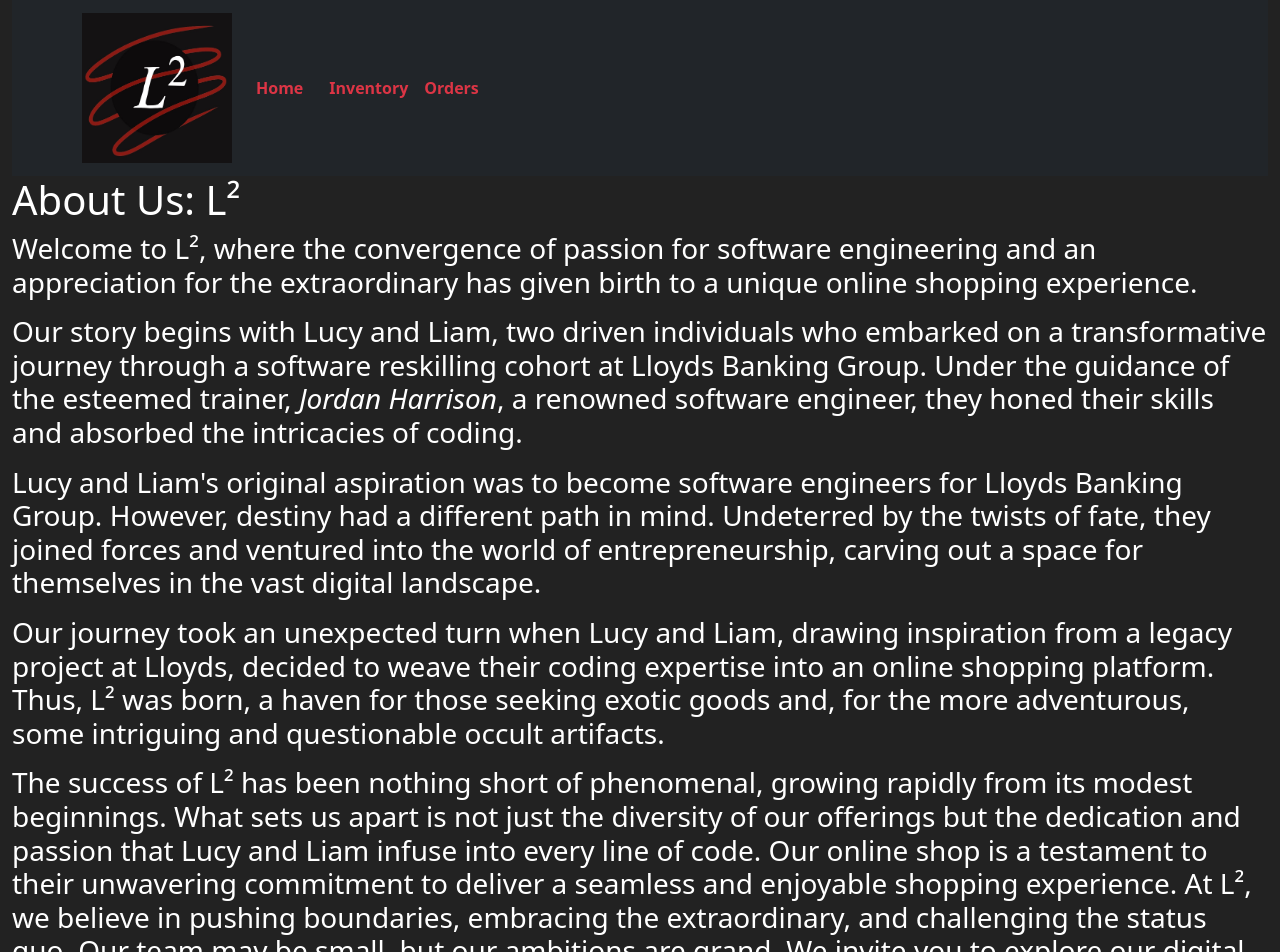
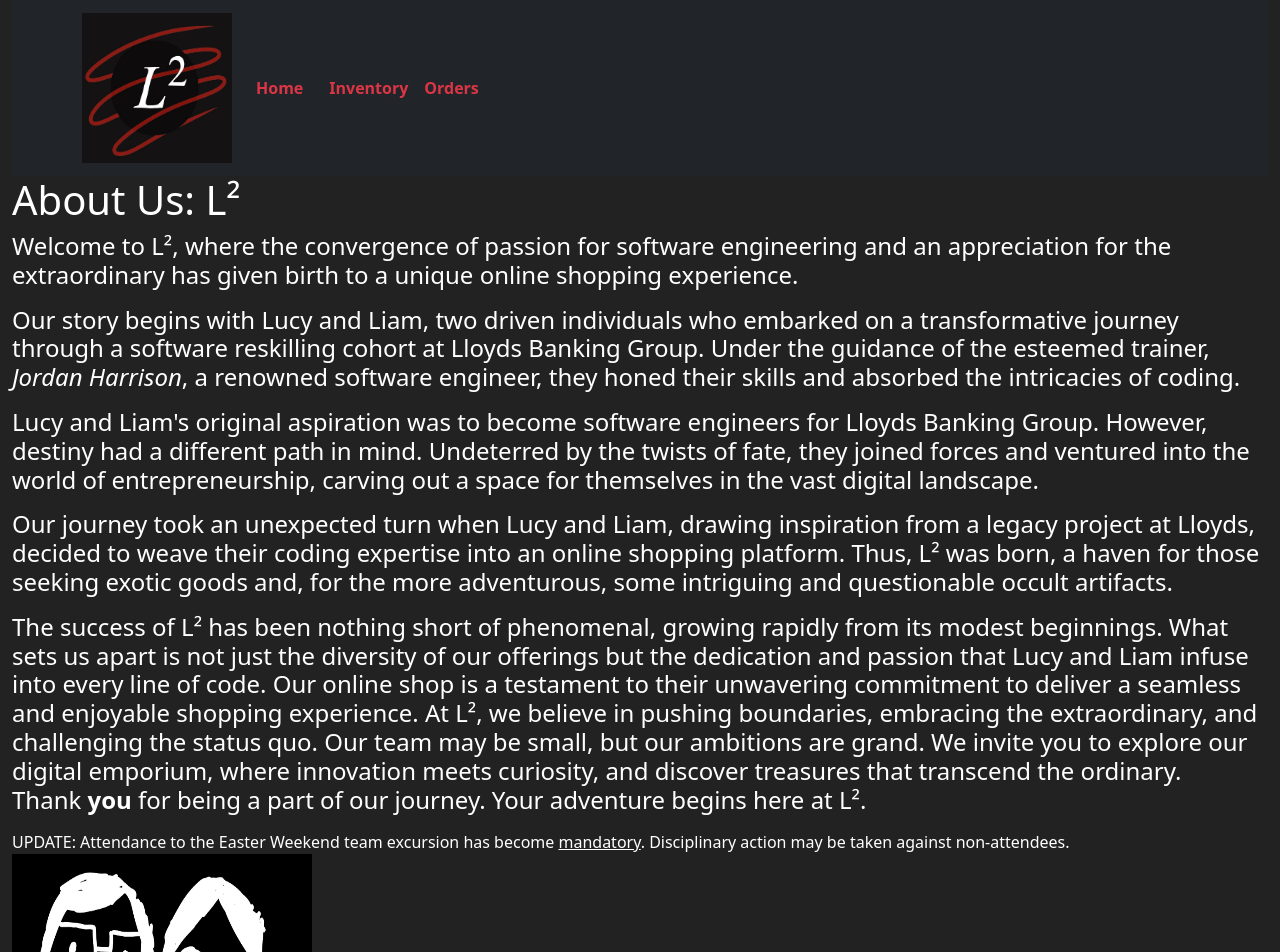
Before and after one commit to mikeatkoo01/ProjectFeatureFE, a React (Create React App) app: page / in a window 1280 px wide. Shown: the top 952 px of the page. Built offline with nearby package versions, Linux system fonts and the light colour scheme.

Commit message:
homepage - team photo

```diff
--- a/src/Home/Home.jsx
+++ b/src/Home/Home.jsx
@@ -1,8 +1,10 @@
+ import TeamPhoto from './TeamPhoto.png';
+
 function Home() {
     return (
         <div>
             <h1>About Us: L²</h1>
-            <h3>
+            <h4>
 
                <p> Welcome to L², where the convergence of passion for software engineering and an appreciation for the extraordinary has given birth to a unique online shopping experience. </p>
 
@@ -16,10 +18,11 @@ function Home() {
 
                 At L², we believe in pushing boundaries, embracing the extraordinary, and challenging the status quo. Our team may be small, but our ambitions are grand. We invite you to explore our digital emporium, where innovation meets curiosity, and discover treasures that transcend the ordinary.
 
-               <p>Thank <b>you</b> for being a part of our journey. Your adventure begins here at L².</p> </h3>
+               <p>Thank <b>you</b> for being a part of our journey. Your adventure begins here at L².</p> </h4>
 
-               <h8>UPDATE: Attendance to the Easter Weekend team excursion has become mandatory. Disciplinary action may be taken against non-attendees.</h8>
-
+               <h8>UPDATE: Attendance to the Easter Weekend team excursion has become <u>mandatory</u>. Disciplinary action may be taken against non-attendees.</h8>
+<br></br>
+        <img src={TeamPhoto} style={{height:300, width:300}}/>
         </div>
     )
 
```
Also changed, not shown: src/Components/Item/CreateItem.jsx (+0 -9 lines), src/Home/TeamPhoto.png (added).
